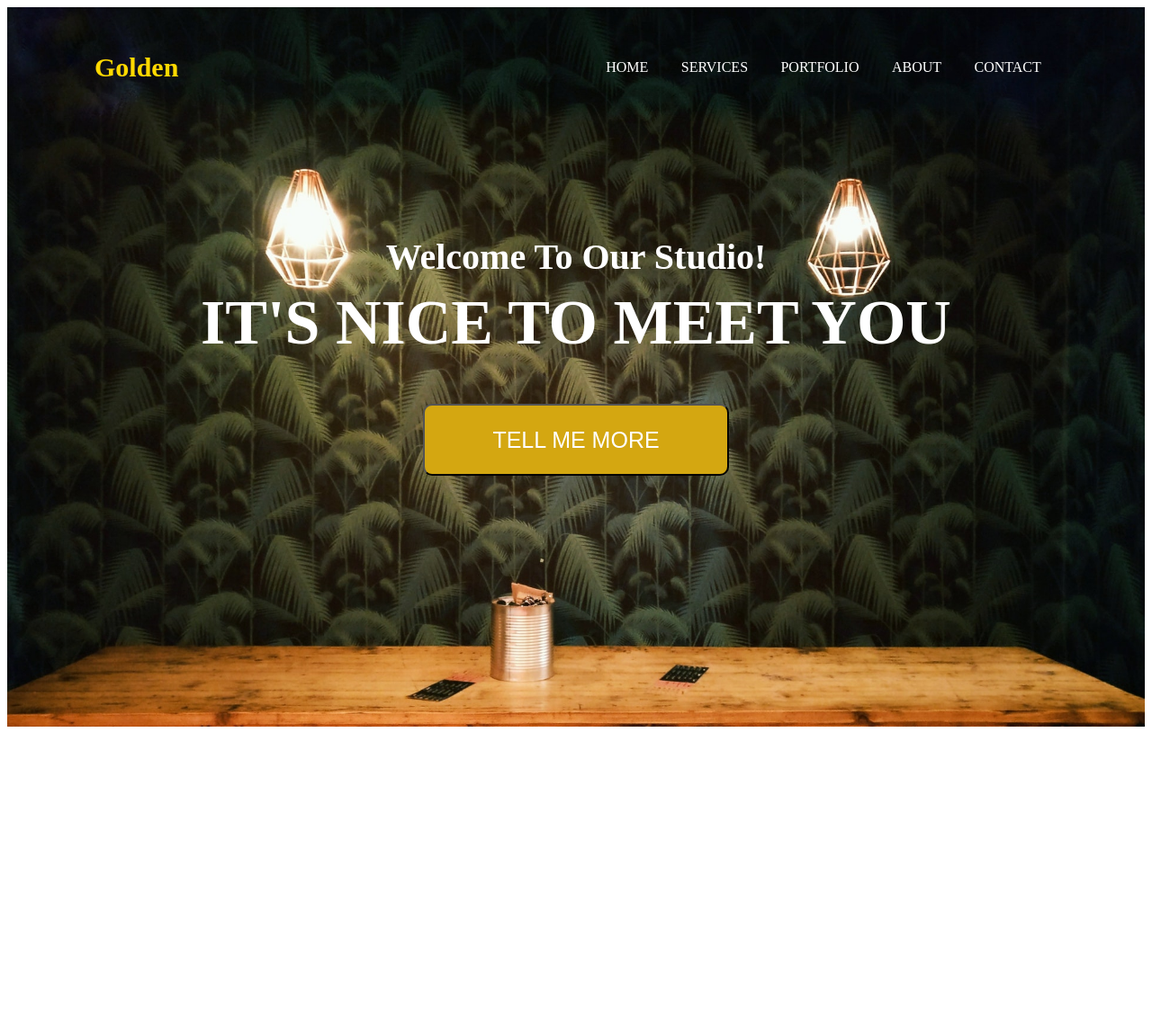
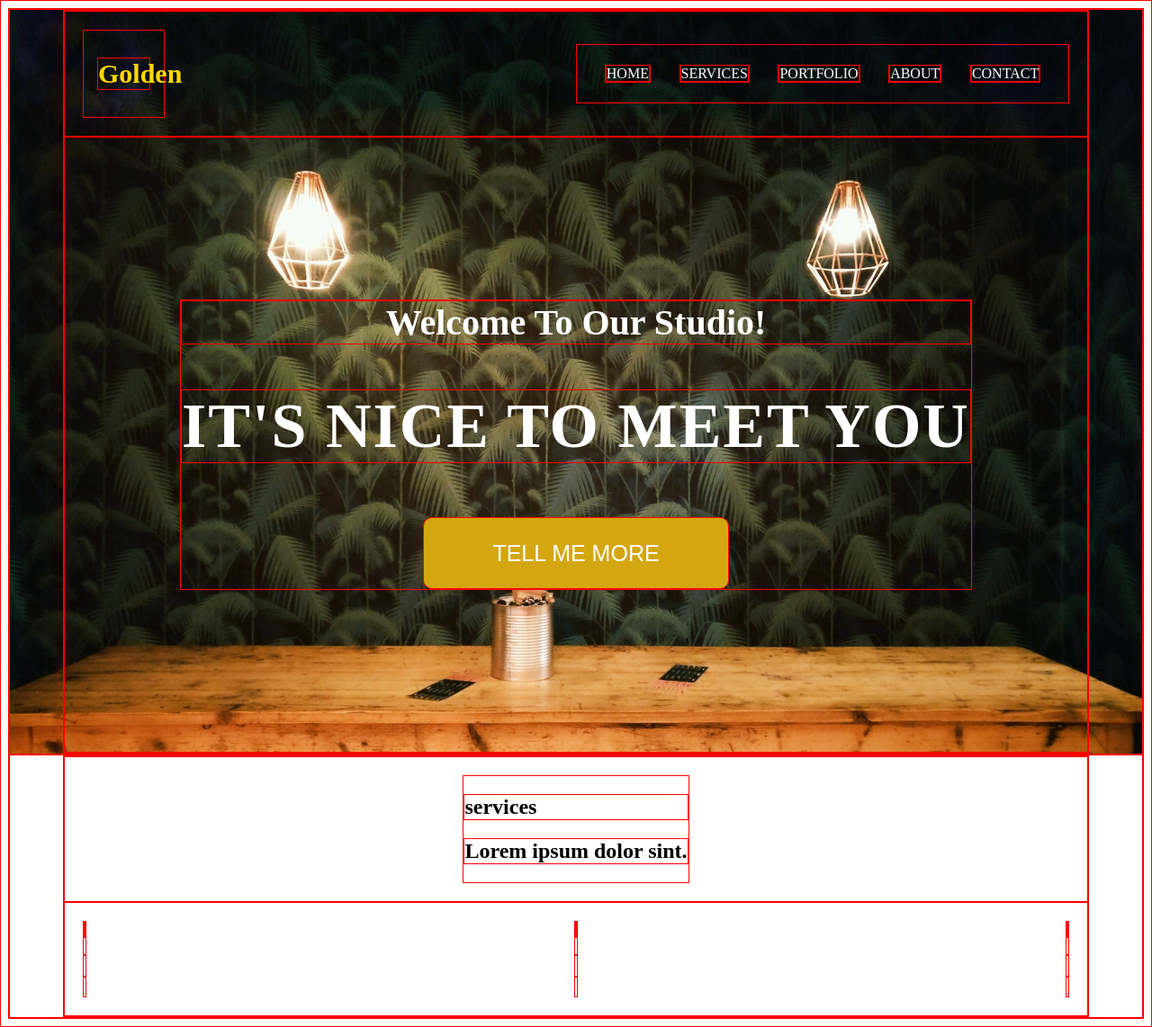
Before and after one commit to mrowsek/modul-4, a website: page index.html in a window 1280 px wide. Shown: the whole page at 90% size. Before the commit the page ends 816 px from the top, so only its background shows below. Drawn offline with Linux system fonts and the light colour scheme.

Commit message:
add services structure

```diff
--- a/index.html
+++ b/index.html
@@ -15,12 +15,12 @@
                     <h3 class="brand-name">Golden</h3>
                 </div>
                 <ul class="navigation-items col-6">
-                    <li>HOME</li>
-                    <li>SERVICES</li>
-                    <li>PORTFOLIO</li>
-                    <li>ABOUT</li>
-                    <li>CONTACT</li>
-                </ul>
+                    <li><a href="">HOME</a></li>
+                    <li><a href="">SERVICES</a></li>
+                    <li><a href="">PORTFOLIO</a></li>
+                    <li><a href="">ABOUT</a></li>
+                    <li><a href="">CONTACT</a></li>
+                   </ul>
             </div>
             <div class="row">
                 <div class="splash-inner">
@@ -32,6 +32,33 @@
         </div>
     </nav>
 
+    <section class="services">
+        <div class="container">
+            <div class="row">
+                <div class="section-title">
+                    <h1>services</h1>
+                    <h2>Lorem ipsum dolor sint.</h2>
+                </div>
+            </div>
+            <div class="row">
+                <div class="box-item">
+                    <i class="fas fa-cash-register"></i>
+                    <h3 class="box-title"></h3>
+                    <h4 class="box-description"></h4>
+                </div>
+                <div class="box-item">
+                    <i class="fas fa-cash-register"></i>
+                    <h3 class="box-title"></h3>
+                    <h4 class="box-description"></h4>
+                </div>
+                <div class="box-item">
+                    <i class="fas fa-cash-register"></i>
+                    <h3 class="box-title"></h3>
+                    <h4 class="box-description"></h4>
+                </div>
+            </div>
+        </div>
+    </section>
 
 </body>
 </html>
--- a/sass/style.scss
+++ b/sass/style.scss
@@ -8,7 +8,7 @@ $color-intro: white;
 $color-title-text: black;
 $color-description: grey;
 
-// * {border: 1px solid red;}
+* {border: 1px solid red;}
 
 /* Navigation */
 
@@ -27,7 +27,11 @@ $color-description: grey;
 
             li {
                 display: inline-block;
-                color: $color-intro;
+
+                a {
+                    text-decoration: none;
+                    color: $color-intro;
+                }
             }
 }
 }
@@ -43,21 +47,22 @@ $color-description: grey;
 
 
     .splash-inner {
-        margin: 100px auto;
+        margin: 160px auto;
         text-align: center;
 
         .sub-title {
             color: $color-intro;
             font-size: 40px;
-            margin: 0;
+            margin: 0 0 50px 0;
 
         }
 
         .page-title {
-            margin: 10px auto;
+            margin: 20px auto;
             color: $color-intro;
             font-size: 70px;
             text-transform: uppercase;
+            letter-spacing: 2px;
         }
 
         button {
@@ -71,3 +76,11 @@ $color-description: grey;
 
         }
     }
+
+    /* Services */
+
+    .section-title {
+        display: inline-block;
+        margin-right: auto;
+        margin-left: auto;
+    }
```
Also changed, not shown: css/style.css, 1 other file.
